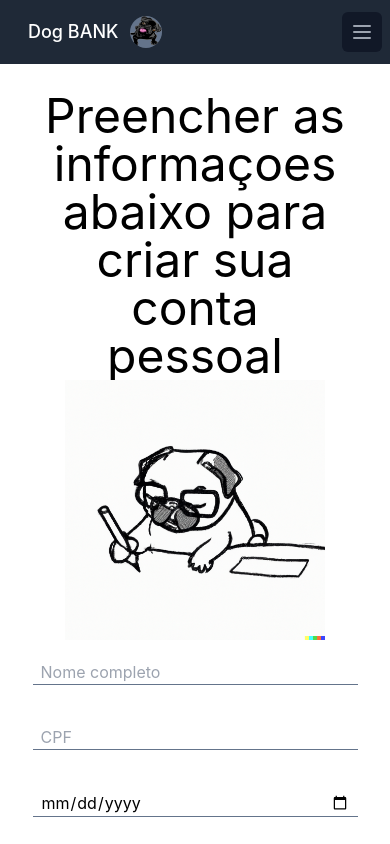
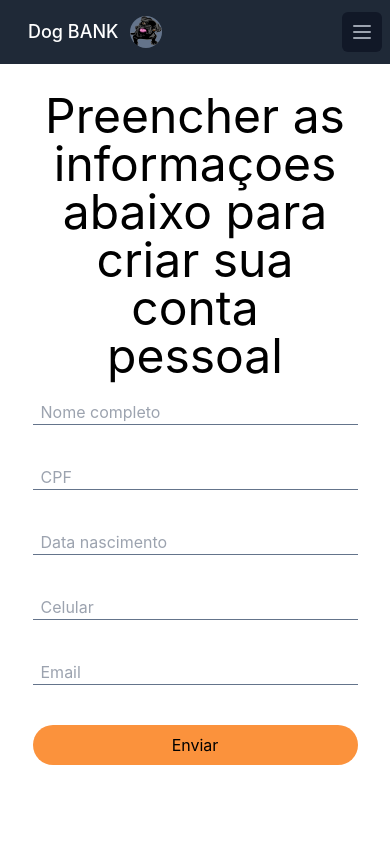
Before and after one commit to Squad-Cadastro/frontend-register-app, a React (Create React App) app: page /pessoaFisica in a window 390 px wide. Shown: the top 844 px of the page. Built offline with nearby package versions, Linux system fonts and the light colour scheme; what tw-elements would draw is missing.

Commit message:
Post cliente API

```diff
--- a/src/pages/register/pessoaFisica/formPF.js
+++ b/src/pages/register/pessoaFisica/formPF.js
@@ -1,4 +1,4 @@
-import React, { useState } from "react";
+import React, { useState, useRef } from "react";
 import api from '../../../service/api';
 import { Formik } from 'formik';
 import { useSelector, useDispatch } from "react-redux";
@@ -11,23 +11,15 @@ const FormPF = () => {
   const {form}  = useSelector (state => state.clienteReducer)
   const dispatch = useDispatch();
 
-  const [cep, setCepApi] = useState({});
+  const ref = useRef();
 
-  const handleBlurCep = async (e) => {
-    await api
-      .get(`/cep/${e.target.value}`)
-      .then((response) => setCepApi(response.data)).then(()=>console.log(cep))
-      .catch((err) => {
-      console.error("ops! ocorreu um erro" + err);
-      })
-  }
 
   return(
       <div className="flex flex-col">
           <div className="grid md:grid-cols-2">
             <div className="grid justify-items-center">
               <h1 className="text-black text-5xl mt-7 mx-10">Preencher as informaçoes abaixo para criar sua conta pessoal</h1>
-              <img className="w-4/6" src={img} alt="Minha Figura"></img>
+              <img className="w-4/6 hidden  md:inline" src={img} alt="Minha Figura" ></img>
             </div>
             <div className="grid justify-items-center">
               <Formik
@@ -88,11 +80,13 @@ const FormPF = () => {
                       />
                       <input
                         className="self-center border-b border-slate-500 hover:border-black px-2 my-5 focus:outline-none w-full md:w-4/6 md:mr-10 "
-                        type="date"
+                        ref={ref}
+                        type="text"
                         name="data_nascimento"
                         placeholder = "Data nascimento"
                         onChange={handleChange}
-                        onBlur={handleBlur}
+                        onFocus={() => (ref.current.type = "date")}
+                        onBlur={() => (ref.current.type = "text")}
                         value={values.data_nascimento}
                         required
                       />
```
Also changed, not shown: src/assets/images/pug.png.
